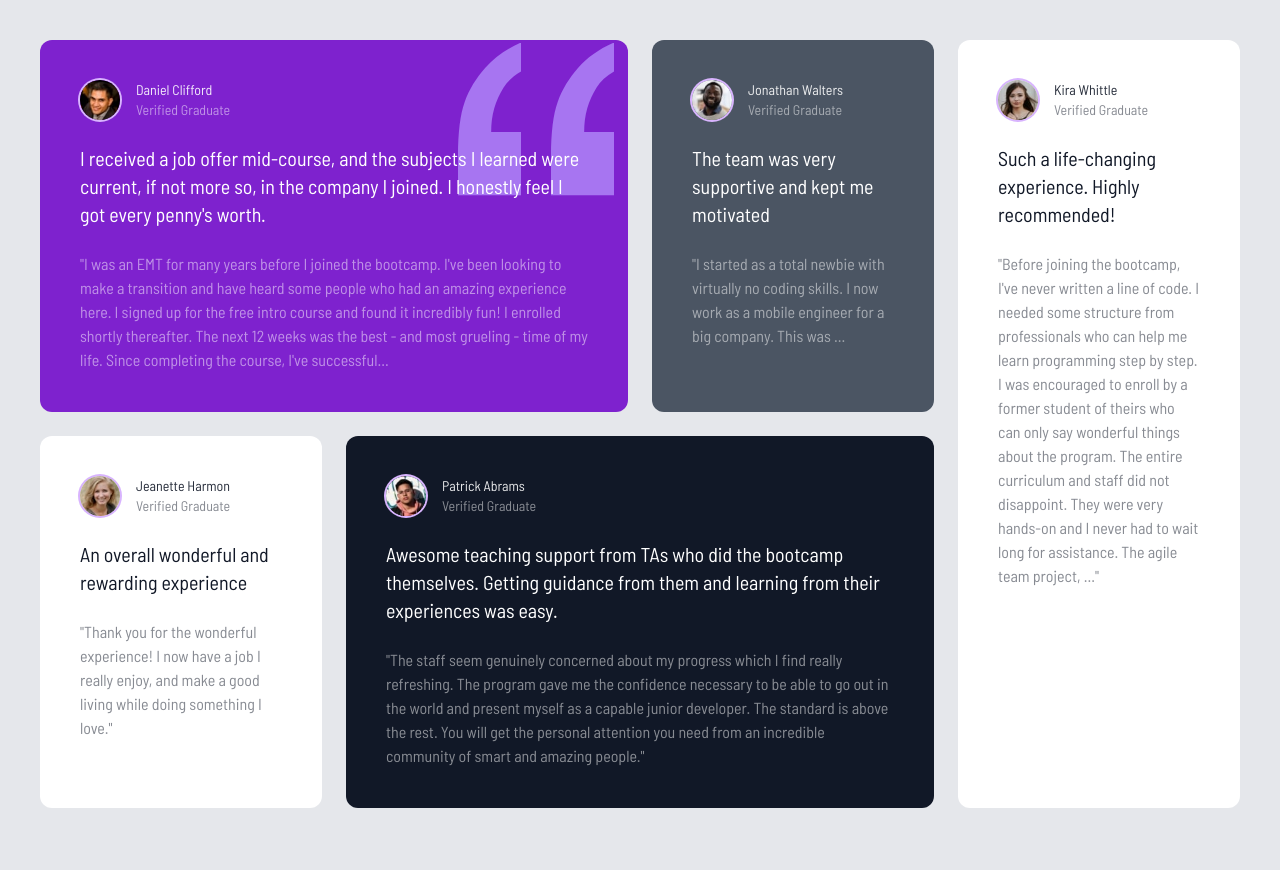
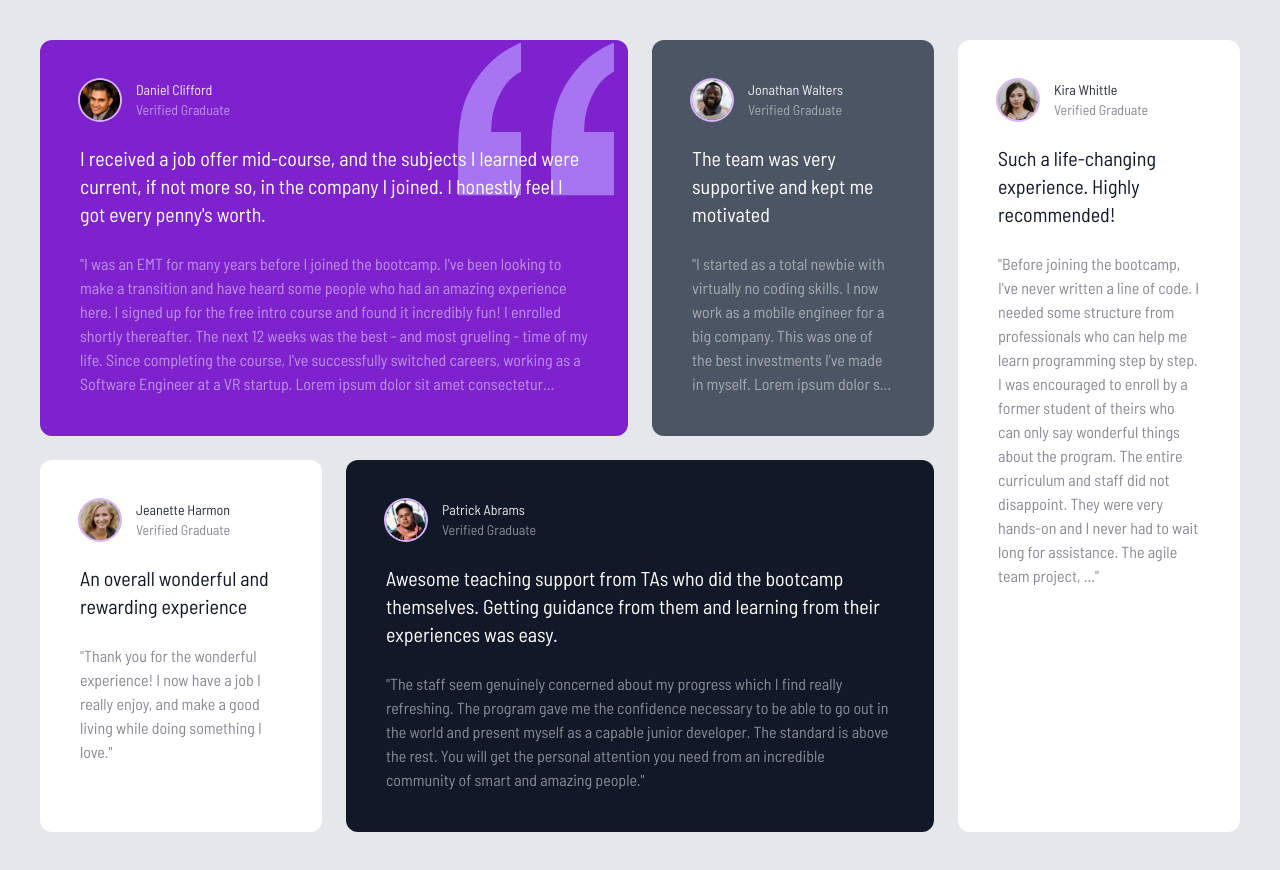
Before and after one commit to rcteenx/tutorial_testimonial-grid, a website: page index.html in a window 1280 px wide. Before the commit the page ends 848 px from the top, so only its background shows below. Drawn offline with Linux system fonts and the light colour scheme.

Commit message:
add plugin line-clamp

```diff
--- a/index.html
+++ b/index.html
@@ -46,21 +46,20 @@
             current, if not more so, in the company I joined. I honestly feel I
             got every penny's worth.
           </p>
-          <p class="mt-6 opacity-50">
+          <p class="mt-6 opacity-50 line-clamp-6">
             "I was an EMT for many years before I joined the bootcamp. I've been
             looking to make a transition and have heard some people who had an
             amazing experience here. I signed up for the free intro course and
             found it incredibly fun! I enrolled shortly thereafter. The next 12
             weeks was the best - and most grueling - time of my life. Since
-            completing the course, I've successful...
-            <!-- switched careers, working
+            completing the course, I've successfully switched careers, working
             as a Software Engineer at a VR startup. Lorem ipsum dolor sit amet
             consectetur adipisicing elit. Ratione vero repudiandae, quasi atque
             officiis eum consectetur odio amet dolorem deleniti repellat
             expedita aut sunt laudantium cum itaque nam voluptatum quod! Quo
             totam sequi omnis deserunt? Sit nam molestiae excepturi,
             perspiciatis labore deleniti eum, eligendi quisquam quod sed nobis
-            exercitationem tempora! " -->
+            exercitationem tempora! "
           </p>
         </div>
 
@@ -83,9 +82,16 @@
           <p class="mt-6 text-xl">
             The team was very supportive and kept me motivated
           </p>
-          <p class="mt-6 opacity-50">
+          <p class="mt-6 opacity-50 line-clamp-6">
             "I started as a total newbie with virtually no coding skills. I now
-            work as a mobile engineer for a big company. This was ...
+            work as a mobile engineer for a big company. This was one of the
+            best investments I've made in myself. Lorem ipsum dolor sit amet
+            consectetur adipisicing elit. Atque ipsam veritatis natus illum
+            ullam ab, nesciunt rerum nobis, quibusdam ad voluptatum rem
+            necessitatibus facere nihil deleniti assumenda vel velit neque quia,
+            nisi ipsum laudantium impedit eveniet iste. Pariatur, exercitationem
+            consequuntur praesentium a est eum velit quos maiores ipsum facere
+            tempora! "
           </p>
         </div>
 
--- a/package.json
+++ b/package.json
@@ -11,6 +11,7 @@
   "author": "rcteenx",
   "license": "ISC",
   "devDependencies": {
+    "@tailwindcss/line-clamp": "^0.4.4",
     "tailwindcss": "^3.3.3"
   }
 }
--- a/tailwind.config.js
+++ b/tailwind.config.js
@@ -13,5 +13,8 @@ module.exports = {
       },
     },
   },
-  plugins: [],
+  plugins: [
+    require("@tailwindcss/line-clamp"),
+    // ...
+  ],
 };
```
Also changed, not shown: css/style.css, 1 other file.
